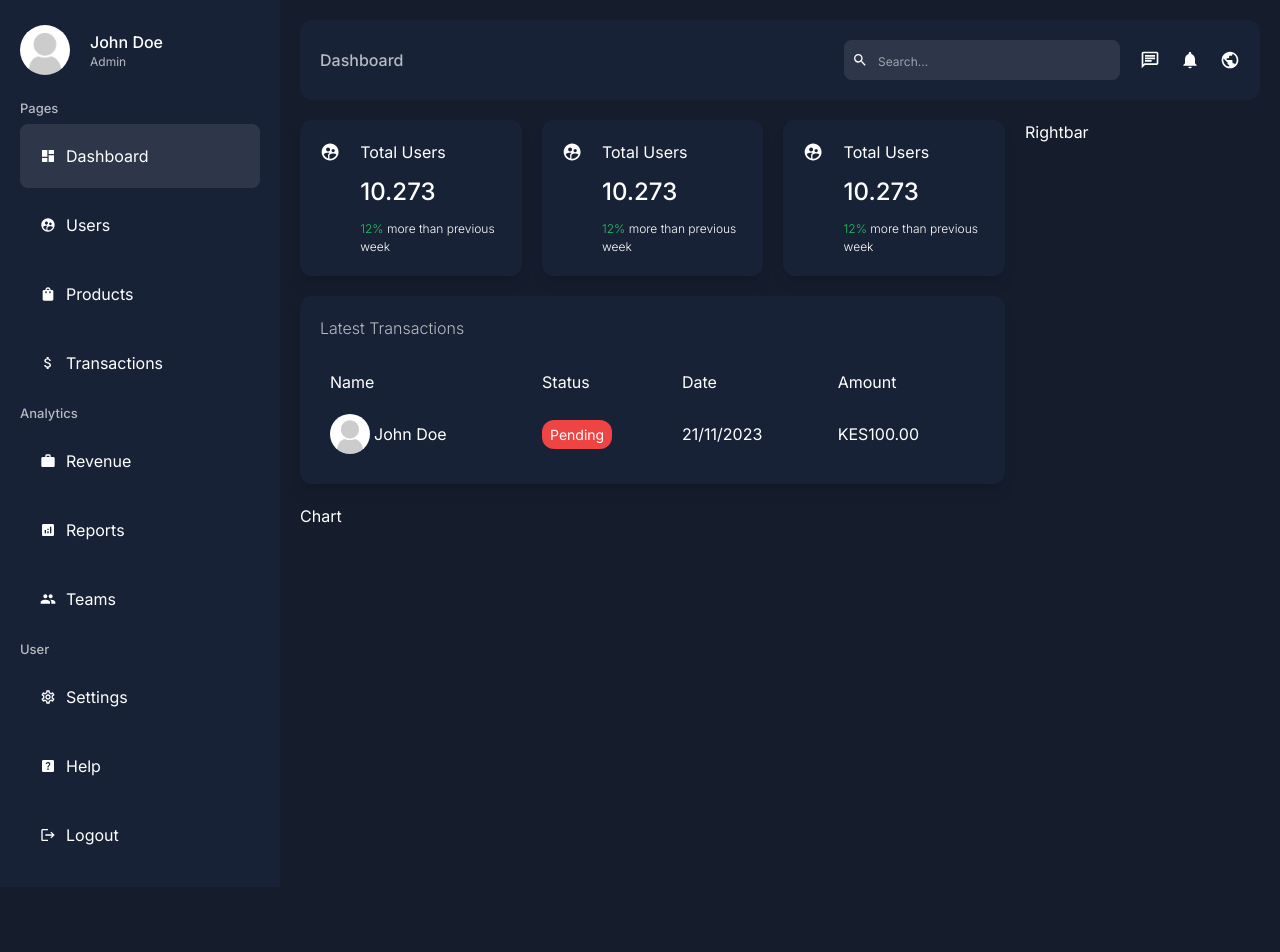
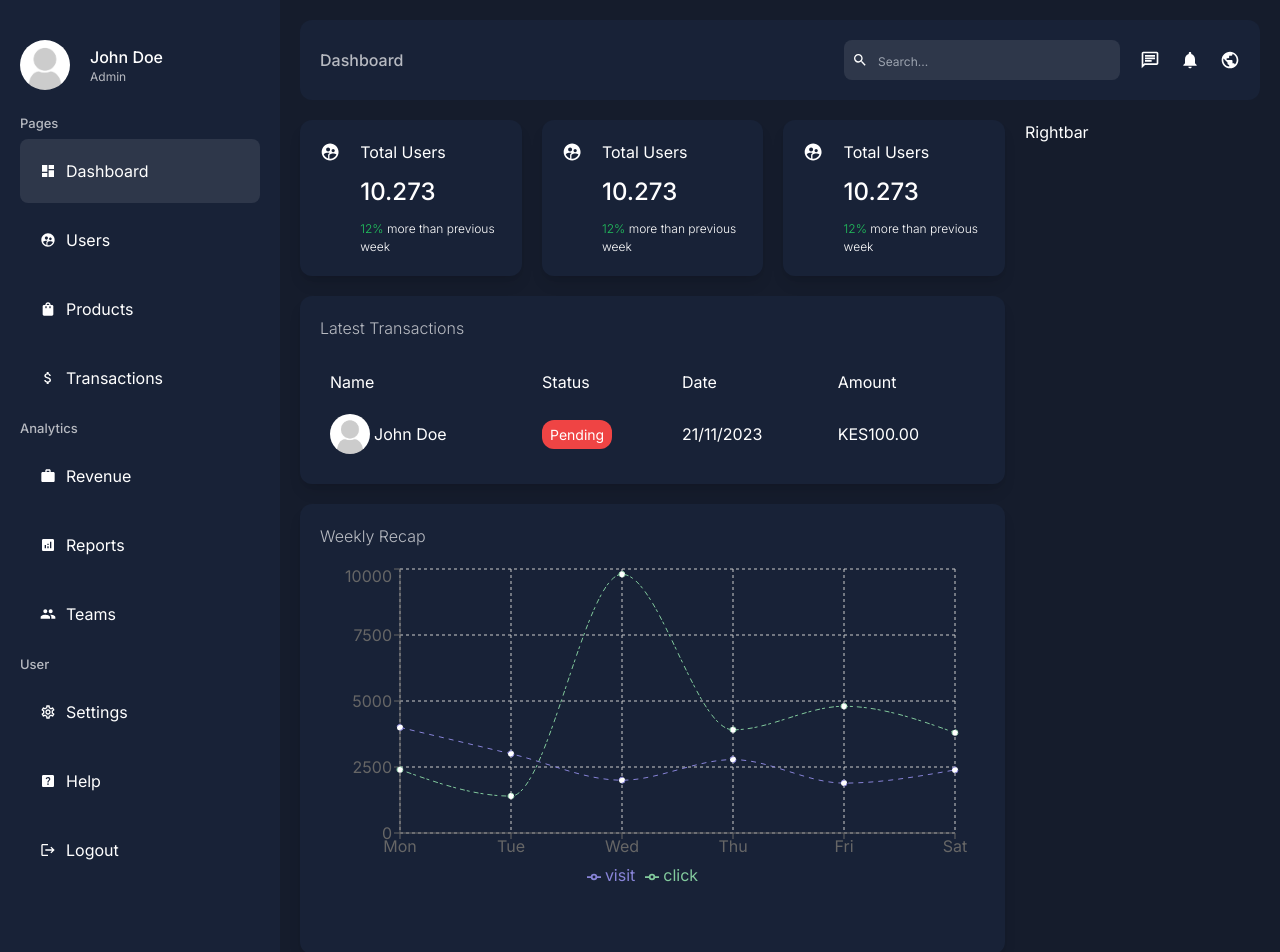
Before and after one commit to meshackkirwachumba/admin-dashboard, a Next.js app: page /dashboard in a window 1280 px wide. Shown: the top 952 px of the page. Before the commit the page ends 887 px from the top, so only its background shows below. Built offline with nearby package versions, Linux system fonts and the light colour scheme.

Commit message:
chart.jsx

```diff
--- a/app/ui/dashboard/chart/chart.jsx
+++ b/app/ui/dashboard/chart/chart.jsx
@@ -1,7 +1,93 @@
-import React from "react";
+"use client";
+import {
+  LineChart,
+  Line,
+  XAxis,
+  YAxis,
+  CartesianGrid,
+  Tooltip,
+  Legend,
+  ResponsiveContainer,
+} from "recharts";
+
+const data = [
+  {
+    name: "Mon",
+    visit: 4000,
+    click: 2400,
+    amt: 2400,
+  },
+  {
+    name: "Tue",
+    visit: 3000,
+    click: 1398,
+    amt: 2210,
+  },
+  {
+    name: "Wed",
+    visit: 2000,
+    click: 9800,
+    amt: 2290,
+  },
+  {
+    name: "Thu",
+    visit: 2780,
+    click: 3908,
+    amt: 2000,
+  },
+  {
+    name: "Fri",
+    visit: 1890,
+    click: 4800,
+    amt: 2181,
+  },
+  {
+    name: "Sat",
+    visit: 2390,
+    click: 3800,
+    amt: 2500,
+  },
+];
 
 function Chart() {
-  return <div>Chart</div>;
+  return (
+    <div className="h-[450px] bg-[var(--bgSoft)] rounded-xl p-5 shadow-lg ">
+      <h2 className="font-light text-[var(--textSoft)] mb-4">Weekly Recap</h2>
+      <ResponsiveContainer width="100%" height="80%">
+        <LineChart
+          width={500}
+          height={300}
+          data={data}
+          margin={{
+            top: 5,
+            right: 30,
+            left: 20,
+            bottom: 5,
+          }}
+        >
+          <CartesianGrid strokeDasharray="3 3" />
+          <XAxis dataKey="name" />
+          <YAxis />
+          <Tooltip
+            contentStyle={{ backgroundColor: "#2e374a", border: "none" }}
+          />
+          <Legend />
+          <Line
+            type="monotone"
+            dataKey="visit"
+            stroke="#8884d8"
+            strokeDasharray="5 5"
+          />
+          <Line
+            type="monotone"
+            dataKey="click"
+            stroke="#82ca9d"
+            strokeDasharray="3 4 5 2"
+          />
+        </LineChart>
+      </ResponsiveContainer>
+    </div>
+  );
 }
 
 export default Chart;
```
